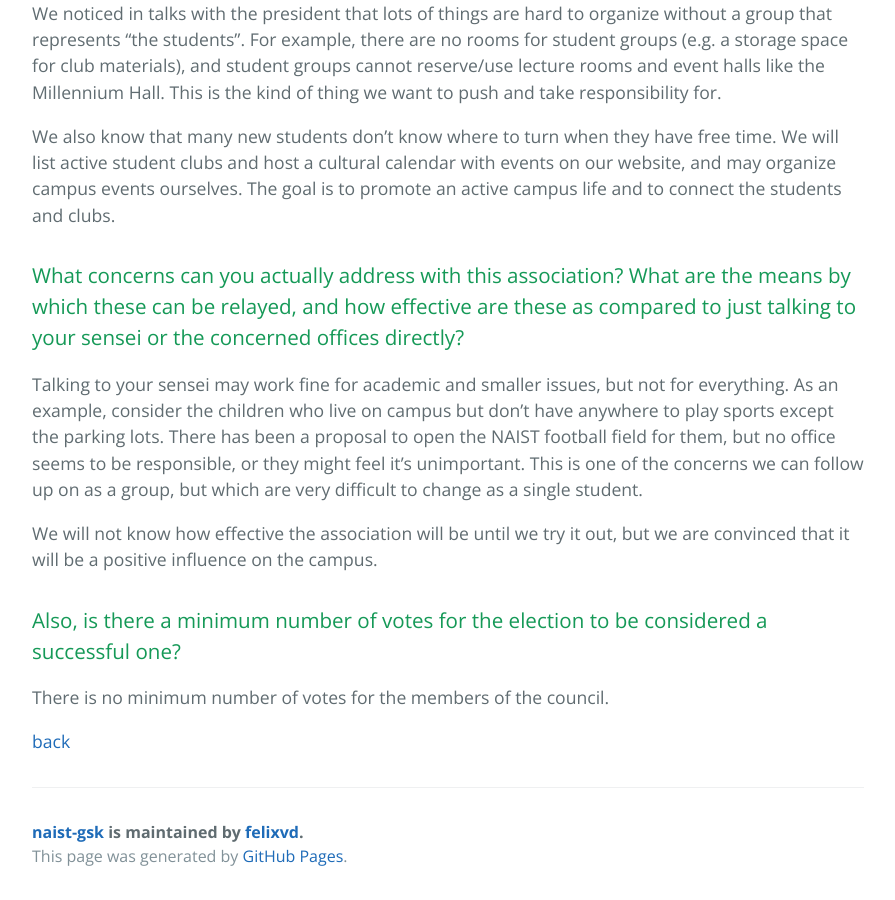
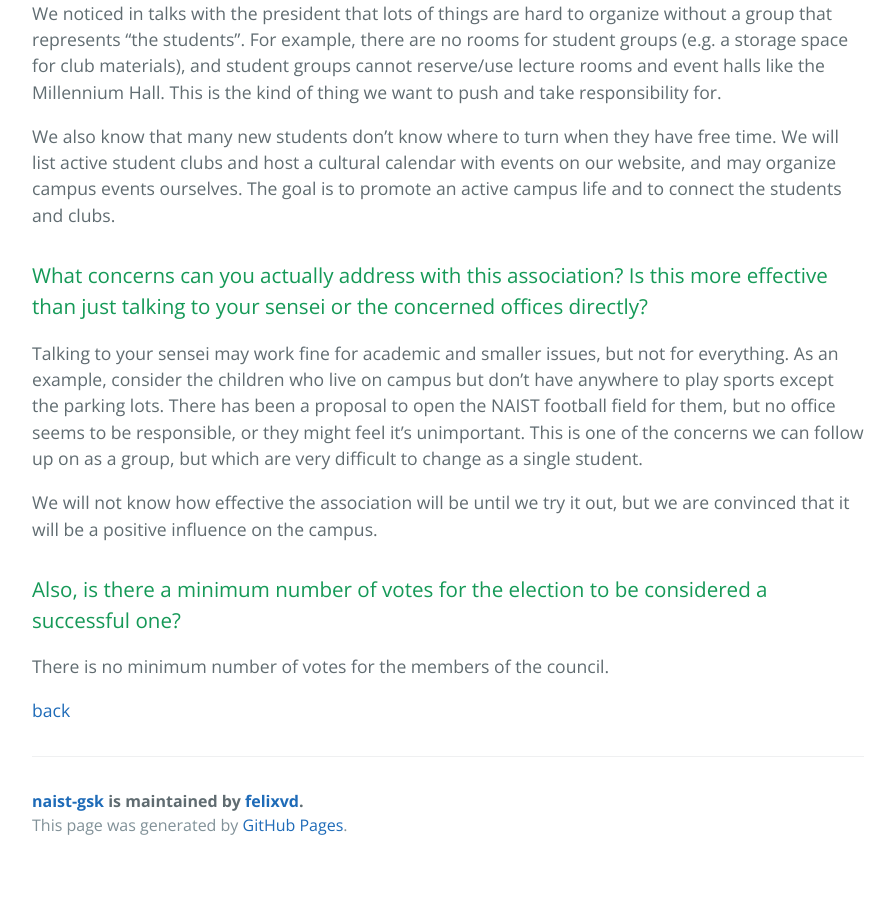
Before and after one commit to felixvd/naist-gsk, a Jekyll site: the page built from faq.md, in a window 1280 px wide and 900 px high, scrolled down 969 px. Shown: the whole window, without its empty margins (192-1087 px from the left). Built offline with Jekyll 4.4.1, drawn with Linux system fonts in a browser that asks for light colours; our own code applies the rules of GitHub Pages for plain Markdown files; after the commit the page ends 1838 px from its top, so only the background shows below that.

Commit message:
Minor text changes

```diff
--- a/faq.md
+++ b/faq.md
@@ -2,7 +2,7 @@
 layout: default
 ---
 
-# Q&A /　質問
+# Q&A / 質問
 
 ### What position are the candidates contesting for?
 
@@ -12,9 +12,10 @@ Everyone is set up for be voted as "Member of the Student Council". Read more ab
 
 You can vote for up to three different candidates.
 
-### What is the nature of this student body? What is its mission and vision? Is it a student policy-making body or is it only consultative in nature?  What are its powers and responsibilities and where do these powers end?
+### What is the nature of this student body? What is its mission and vision? Is it a student policy-making body or is it only consultative in nature? What are its powers and responsibilities and where do these powers end?
 
 The student association will have the following tasks:
+
 - channel, relay and discuss student concerns to/with the NAIST administration
 - improve quality of life on campus
 - support student club activities
@@ -25,7 +26,7 @@ We noticed in talks with the president that lots of things are hard to organize
 
 We also know that many new students don't know where to turn when they have free time. We will list active student clubs and host a cultural calendar with events on our website, and may organize campus events ourselves. The goal is to promote an active campus life and to connect the students and clubs.
 
-### What concerns can you actually address with this association? What are the means by which these can be relayed, and how effective are these as compared to just talking to your sensei or the concerned offices directly?
+### What concerns can you actually address with this association? Is this more effective than just talking to your sensei or the concerned offices directly?
 
  Talking to your sensei may work fine for academic and smaller issues, but not for everything. As an example, consider the children who live on campus but don't have anywhere to play sports except the parking lots. There has been a proposal to open the NAIST football field for them, but no office seems to be responsible, or they might feel it's unimportant. This is one of the concerns we can follow up on as a group, but which are very difficult to change as a single student.
 
```
